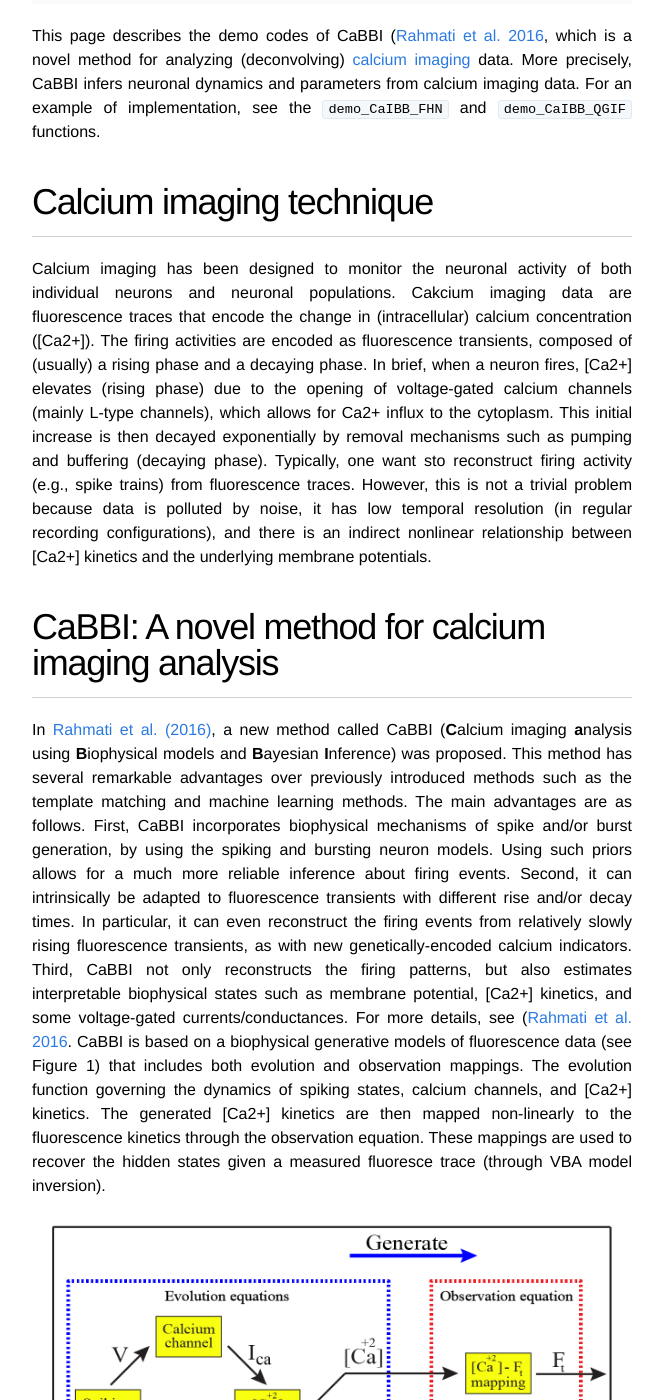
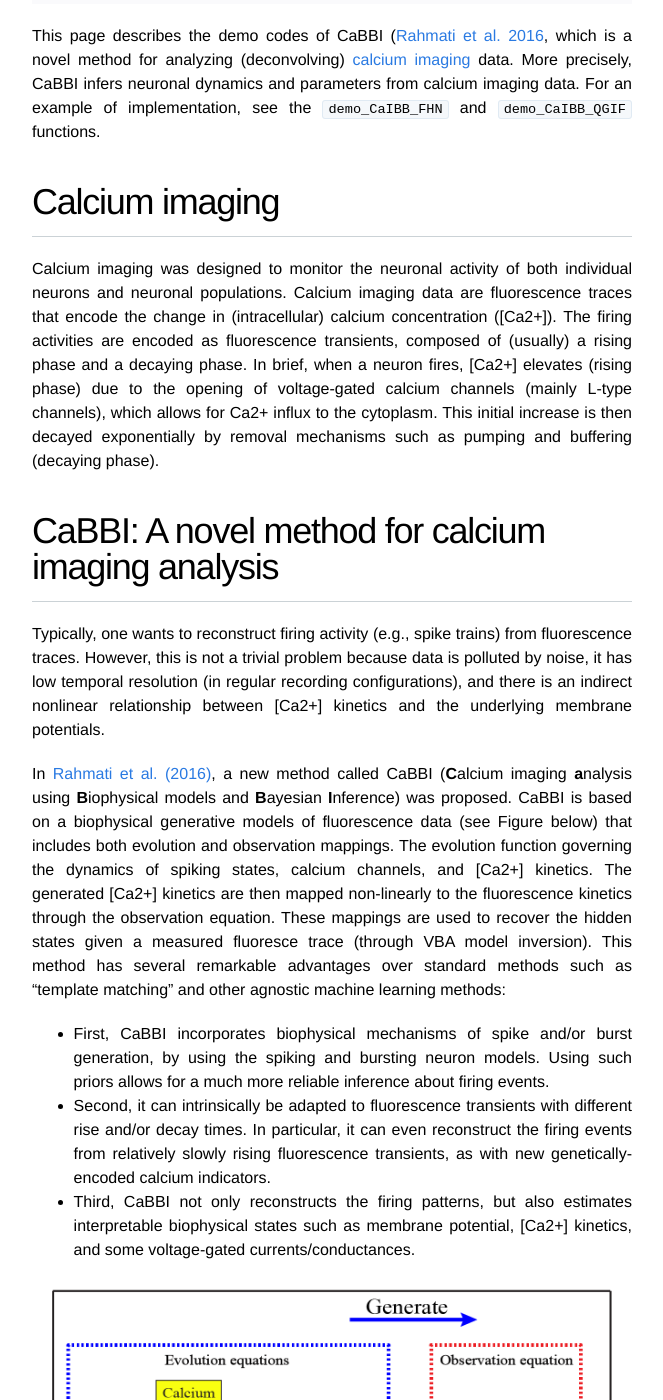
Before and after one commit to MBB-team/VBA-toolbox, a Jekyll site: the page built from _wiki/CaBBI.md, in a window 1280 px wide and 1400 px high, scrolled down 393 px. Shown: the whole window, without its empty margins (308-971 px from the left). Built offline with Jekyll 4.4.1, drawn with Linux system fonts in a browser that asks for light colours; nearby versions of some CDN libraries; some of the changed text lies outside the part shown.

Commit message:
Update CaBBI.md

```diff
--- a/_wiki/CaBBI.md
+++ b/_wiki/CaBBI.md
@@ -7,18 +7,25 @@ title: "Calcium imaging analysis using biophysical models"
 
 This page describes the demo codes of CaBBI ([Rahmati et al. 2016](http://journals.plos.org/ploscompbiol/article?id=10.1371/journal.pcbi.1004736), which is a novel method for analyzing (deconvolving) [calcium imaging](https://en.wikipedia.org/wiki/Calcium_imaging) data. More precisely, CaBBI infers neuronal dynamics and parameters from calcium imaging data. For an example of implementation, see the `demo_CaIBB_FHN` and `demo_CaIBB_QGIF` functions.
 
-# Calcium imaging technique
-Calcium imaging has been designed to monitor the neuronal activity of both individual neurons and neuronal populations. Cakcium imaging data are fluorescence traces that encode the change in (intracellular) calcium concentration ([Ca2+]). The firing activities are encoded as fluorescence transients, composed of (usually) a rising phase and a decaying phase. In brief, when a neuron fires, [Ca2+] elevates (rising phase) due to the opening of voltage-gated calcium channels (mainly L-type channels), which allows for Ca2+ influx to the cytoplasm. This initial increase is then decayed exponentially by removal mechanisms such as pumping and buffering (decaying phase). Typically, one want sto reconstruct firing activity (e.g., spike trains) from fluorescence traces. However, this is not a trivial problem because data is polluted by noise, it has low temporal resolution (in regular recording configurations), and there is an indirect nonlinear relationship between [Ca2+] kinetics and the underlying membrane potentials.
+# Calcium imaging
+Calcium imaging was designed to monitor the neuronal activity of both individual neurons and neuronal populations. Calcium imaging data are fluorescence traces that encode the change in (intracellular) calcium concentration ([Ca2+]). The firing activities are encoded as fluorescence transients, composed of (usually) a rising phase and a decaying phase. In brief, when a neuron fires, [Ca2+] elevates (rising phase) due to the opening of voltage-gated calcium channels (mainly L-type channels), which allows for Ca2+ influx to the cytoplasm. This initial increase is then decayed exponentially by removal mechanisms such as pumping and buffering (decaying phase).
 
 # CaBBI: A novel method for calcium imaging analysis
-In [Rahmati et al. (2016)](http://journals.plos.org/ploscompbiol/article?id=10.1371/journal.pcbi.1004736), a new method called CaBBI (**C**alcium imaging **a**nalysis using **B**iophysical models and **B**ayesian **I**nference) was proposed. This method has several remarkable advantages over previously introduced methods such as the template matching and machine learning methods. The main advantages are as follows. First, CaBBI incorporates biophysical mechanisms of spike and/or burst generation, by using the spiking and bursting neuron models. Using such priors allows for a much more reliable inference about firing events. Second, it can intrinsically be adapted to fluorescence transients with different rise and/or decay times. In particular, it can even reconstruct the firing events from relatively slowly rising fluorescence transients, as with new genetically-encoded calcium indicators. Third, CaBBI not only reconstructs the firing patterns, but also estimates interpretable biophysical states such as membrane potential, [Ca2+] kinetics, and some voltage-gated currents/conductances. For more details, see ([Rahmati et al. 2016](http://journals.plos.org/ploscompbiol/article?id=10.1371/journal.pcbi.1004736).
-CaBBI is based on a biophysical generative models of fluorescence data (see Figure 1) that includes both evolution and observation mappings. The evolution function governing the dynamics of spiking states, calcium channels, and [Ca2+] kinetics. The generated [Ca2+] kinetics are then mapped non-linearly to the fluorescence kinetics through the observation equation. These mappings are used to recover the hidden states given a measured fluoresce trace (through VBA model inversion).
+
+Typically, one wants to reconstruct firing activity (e.g., spike trains) from fluorescence traces. However, this is not a trivial problem because data is polluted by noise, it has low temporal resolution (in regular recording configurations), and there is an indirect nonlinear relationship between [Ca2+] kinetics and the underlying membrane potentials.
+
+In [Rahmati et al. (2016)](http://journals.plos.org/ploscompbiol/article?id=10.1371/journal.pcbi.1004736), a new method called CaBBI (**C**alcium imaging **a**nalysis using **B**iophysical models and **B**ayesian **I**nference) was proposed. CaBBI is based on a biophysical generative models of fluorescence data (see Figure below) that includes both evolution and observation mappings. The evolution function governing the dynamics of spiking states, calcium channels, and [Ca2+] kinetics. The generated [Ca2+] kinetics are then mapped non-linearly to the fluorescence kinetics through the observation equation. These mappings are used to recover the hidden states given a measured fluoresce trace (through VBA model inversion). This method has several remarkable advantages over standard methods such as "template matching" and other agnostic machine learning methods:
+
+- First, CaBBI incorporates biophysical mechanisms of spike and/or burst generation, by using the spiking and bursting neuron models. Using such priors allows for a much more reliable inference about firing events.
+- Second, it can intrinsically be adapted to fluorescence transients with different rise and/or decay times. In particular, it can even reconstruct the firing events from relatively slowly rising fluorescence transients, as with new genetically-encoded calcium indicators.
+- Third, CaBBI not only reconstructs the firing patterns, but also estimates interpretable biophysical states such as membrane potential, [Ca2+] kinetics, and some voltage-gated currents/conductances.
+
 
 ![]({{ site.baseurl }}/images/wiki/CaBBI/Fig1.png)
 
 > **Schena of the CaBBI** Graph illustrating CaBBI's generative model and its inversion. The represented hierarchy in the graph displays how neuronal dynamics relate to fluorescence traces.
 
-CaBBI can be used with different spiking models. In what follows, we demonstrate the well-known Fitzhugh-Nagumo (FHN) model and the so-called "Quadratic-Gaussian Integrate-and-Fire model" (QGIF), which does not require any reset condition (neither for producing the upstroke phase of the spike nor for its re-polarization phase).
+CaBBI can be used with different spiking models. In [Rahmati et al. (2016)](http://journals.plos.org/ploscompbiol/article?id=10.1371/journal.pcbi.1004736), authors demonstrate the well-known Fitzhugh-Nagumo (FHN) model and the so-called "Quadratic-Gaussian Integrate-and-Fire model" (QGIF), which does not require any reset condition (neither for producing the upstroke phase of the spike nor for its re-polarization phase).
 
 
 ## CaBBI demo codes step by step
```
